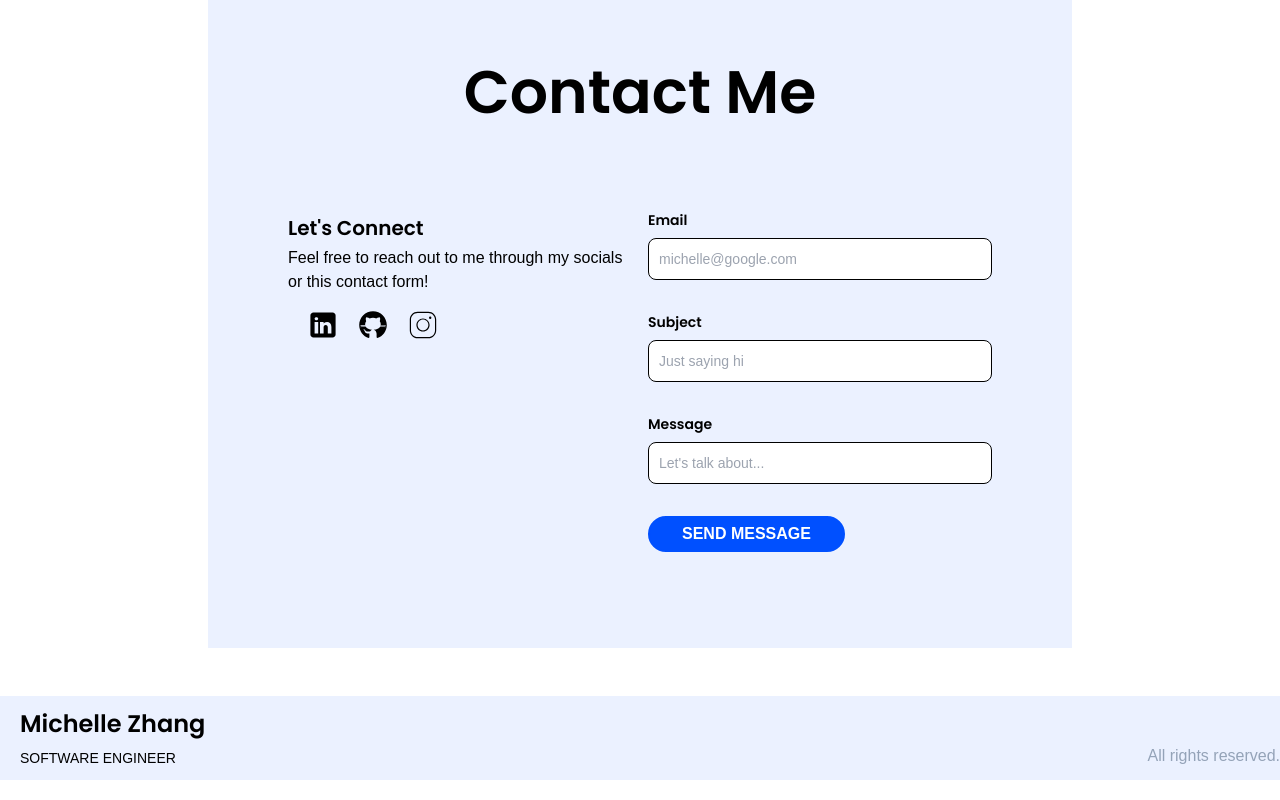
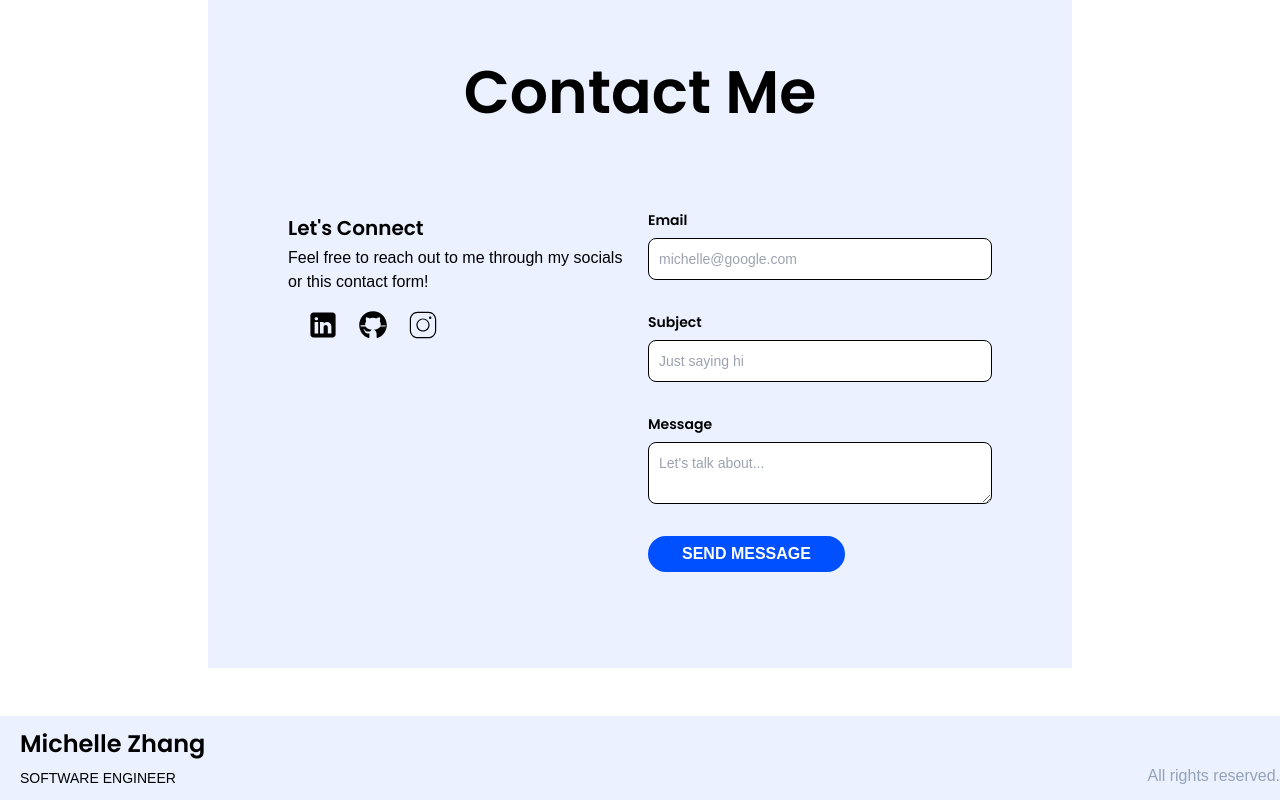
Before and after one commit to michelleezhangg/Personal-Website-Portfolio, a Next.js app: page / in a window 1280 px wide. Shown: the part 8790-9590 px from the top of the page. Built offline with nearby package versions, Linux system fonts and the light colour scheme.

Commit message:
Change Message box to textarea instead of input

```diff
--- a/src/app/components/ContactMeSection.jsx
+++ b/src/app/components/ContactMeSection.jsx
@@ -122,14 +122,14 @@ const ContactMeSection = () => {
                 >
                   Message
                 </label>
-                <input
+                <textarea
                   name='message'
                   type='message'
                   id='message'
                   required
-                  className='bg-white border border-black text-sm rounded-lg block w-full p-2.5'
+                  className='bg-white border border-black text-sm rounded-lg block w-full p-2.5 resize-vertical min-h-[42px]'
                   placeholder={CONTACT.placeholders.message}
-                />
+                ></textarea>
               </div>
               <button
                 type='submit'
```
